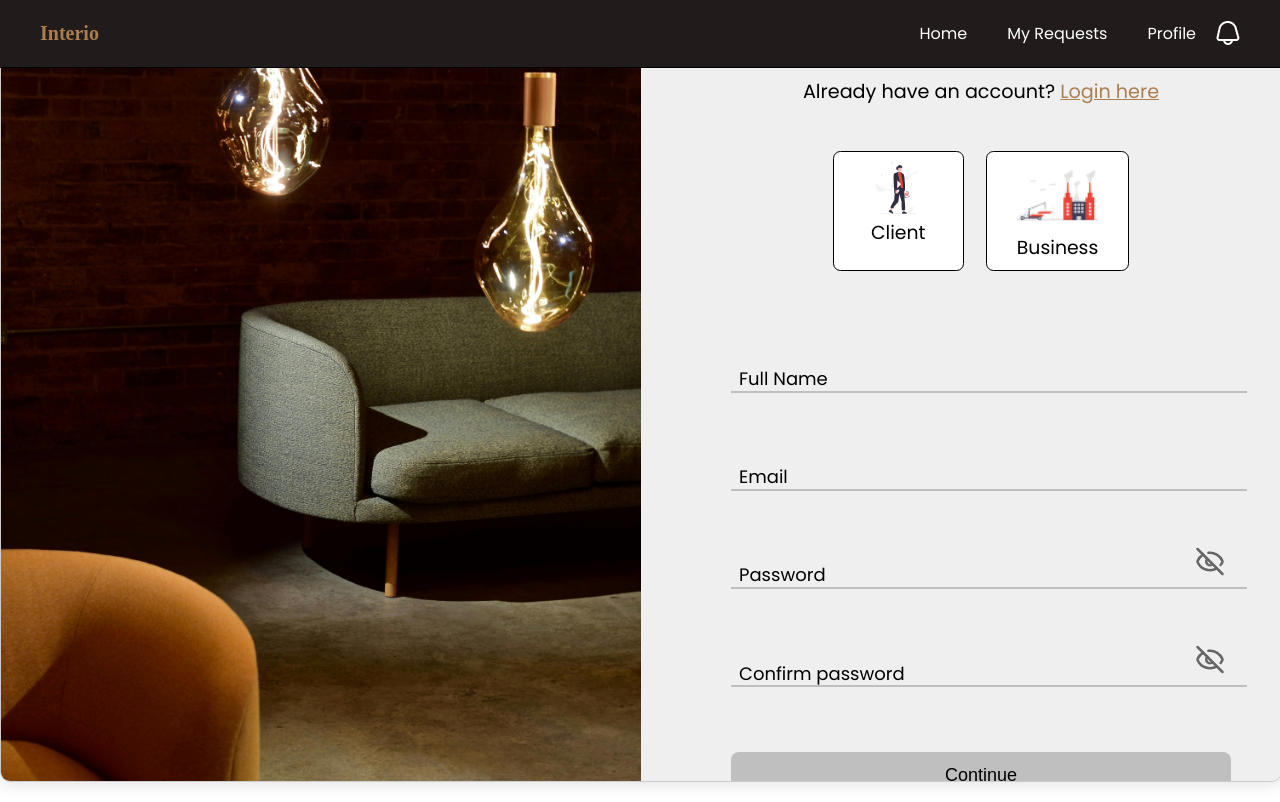
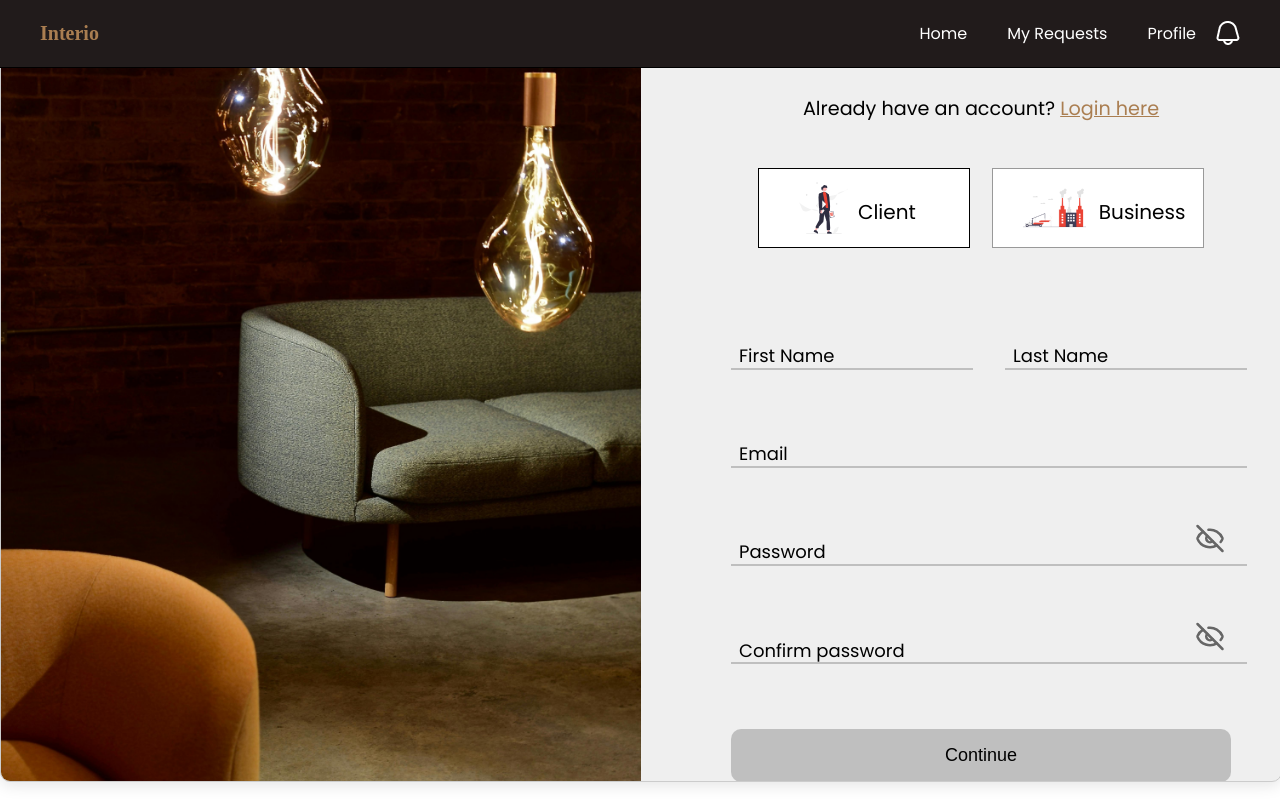
Before and after one commit to joelarapi/Interio-Front-End, a React (Vite) app: page /login in a window 1280 px wide. Built offline with nearby package versions, Linux system fonts and the light colour scheme; a web font is replaced by a local one.

Commit message:
login/signup v4

```diff
--- a/src/Components/Login.jsx
+++ b/src/Components/Login.jsx
@@ -2,26 +2,42 @@ import { useState, useEffect } from 'react';
 import styles from './Login.module.css';
 import { Eye, EyeOff } from "lucide-react";
 
+
 function Login() {
     const [email, setEmail] = useState('');
+    const [createEmail, setCreateEmail] = useState('');
+    const [createPassword, setCreatePassword] = useState('');
     const [password, setPassword] = useState('');
-    const [fullName, setFullName] = useState('');
     const [confirmPassword, setConfirmPassword] = useState('');
     const [showPassword, setShowPassword] = useState(false);
     const [showConfirmPassword, setShowConfirmPassword] = useState(false);
     const [isPasswordFilled, setIsPasswordFilled] = useState(false);
     const [isEmailFilled, setIsEmailFilled] = useState(false);
-    const [isFullNameFilled, setIsFullNameFilled] = useState(false);
+    const [isCreateEmailFilled, setIsCreateEmailFilled] = useState(false);
+    const [isCreatePasswordFilled, setIsCreatePasswordFilled] = useState(false);
     const [isConfirmPasswordFilled, setIsConfirmPasswordFilled] = useState(false);
     const [isRegister, setIsRegister] = useState(false);
-    const [userType, setUserType] = useState('');
+    const [userType, setUserType] = useState('client');
+    const [firstName, setFirstName] = useState('');
+    const [lastName, setLastName] = useState('');
+    const [isFirstNameFilled, setIsFirstNameFilled] = useState(false);
+    const [isLastNameFilled, setIsLastNameFilled] = useState(false);
+    const [businessName, setBusinessName] = useState('');
+    const [location, setLocation] = useState('');
+    const [isBusinessNameFilled, setIsBusinessNameFilled] = useState(false);
+    const [isLocationFilled, setIsLocationFilled] = useState(false);
 
     useEffect(() => {
         setIsEmailFilled(email !== '');
         setIsPasswordFilled(password !== '');
-        setIsFullNameFilled(fullName !== '');
         setIsConfirmPasswordFilled(confirmPassword !== '');
-    }, [email, password, fullName, confirmPassword]);
+        setIsCreatePasswordFilled(createPassword !== '');
+        setIsCreateEmailFilled(createEmail !== '');
+        setIsFirstNameFilled(firstName !== '');
+        setIsLastNameFilled(lastName !== '');
+        setIsBusinessNameFilled(businessName !== '');
+        setIsLocationFilled(location !== '');
+    }, [email, password, businessName,location, confirmPassword, createEmail, createPassword, firstName, lastName]);
 
     const toggleFormType = () => {
         setIsRegister(!isRegister);
@@ -107,47 +123,86 @@ function Login() {
                             <div className={styles.type}>
                                 <div className={`${styles.typeItem} ${userType === 'client' ? styles.selected : ''}`} onClick={() => handleUserType('client')}>
                                     <img src="/Client.png" alt="Client" />
-                                    <span>Client</span>
+                                    <span className={styles.left}>Client</span>
                                 </div>
                                 <div className={`${styles.typeItem} ${userType === 'business' ? styles.selected : ''}`} onClick={() => handleUserType('business')}>
                                     <img src="/Bussiness.png" alt="Business" />
-                                    <span>Business</span>
+                                    <span className={styles.right}>Business</span>
                                 </div>
                             </div>
+                            {userType === 'client' ? (<div className={styles.inputGroupClient}>
+                                <div className={styles.labelWrapper}>
+                                    <label className={`${styles.label} ${firstName ? styles.labelFocused : ''}`}>First
+                                        Name</label>
+                                    <input
+                                        type="text"
+                                        value={firstName}
+                                        onChange={(e) => setFirstName(e.target.value)}
+                                        required
+                                        className={`${styles.input} ${isFirstNameFilled ? styles.filled : ''}`}
+                                    />
+                                </div>
+                                <div className={styles.labelWrapper}>
+                                    <label className={`${styles.label} ${lastName ? styles.labelFocused : ''}`}>Last
+                                        Name</label>
+                                    <input
+                                        type="text"
+                                        value={lastName}
+                                        onChange={(e) => setLastName(e.target.value)}
+                                        required
+                                        className={`${styles.input} ${isLastNameFilled ? styles.filled : ''}`}
+                                    />
+                                </div>
+                            </div>) : (
+                                <div className={styles.inputGroupClient}>
+                                    <div className={styles.labelWrapper}>
+                                        <label className={`${styles.label} ${businessName ? styles.labelFocused : ''}`}>Business
+                                            Name</label>
+                                        <input
+                                            type="text"
+                                            value={businessName}
+                                            onChange={(e) => setBusinessName(e.target.value)}
+                                            required
+                                            className={`${styles.input} ${isBusinessNameFilled ? styles.filled : ''}`}
+                                        />
+                                    </div>
+                                    <div className={styles.labelWrapper}>
+                                        <label className={`${styles.label} ${location ? styles.labelFocused : ''}`}>Location</label>
+                                        <input
+                                            type="text"
+                                            value={location}
+                                            onChange={(e) => setLocation(e.target.value)}
+                                            required
+                                            className={`${styles.input} ${isLocationFilled ? styles.filled : ''}`}
+                                        />
+                                    </div>
+                                </div>
+                            )
+                            }
                             <div className={styles.inputGroup}>
                                 <div className={styles.labelWrapper}>
-                                <label className={`${styles.label} ${fullName ? styles.labelFocused : ''}`}>Full Name</label>
+                                    <label
+                                        className={`${styles.label} ${createEmail ? styles.labelFocused : ''}`}>Email</label>
                                     <input
-                                    type="text"
-                                    value={fullName}
-                                    onChange={(e) => setFullName(e.target.value)}
+                                        type="email"
+                                        value={createEmail}
+                                        onChange={(e) => setCreateEmail(e.target.value)}
                                         required
-                                    className={`${styles.input} ${isFullNameFilled ? styles.filled : ''}`}
+                                        className={`${styles.input} ${isCreateEmailFilled ? styles.filled : ''}`}
                                     />
                                 </div>
                             </div>
                             <div className={styles.inputGroup}>
                                 <div className={styles.labelWrapper}>
-                                <label className={`${styles.label} ${email ? styles.labelFocused : ''}`}>Email</label>
-                                <input
-                                    type="email"
-                                    value={email}
-                                    onChange={(e) => setEmail(e.target.value)}
-                                    required
-                                    className={`${styles.input} ${isEmailFilled ? styles.filled : ''}`}
-                                />
-                                </div>
-                            </div>
-                            <div className={styles.inputGroup}>
-                                <div className={styles.labelWrapper}>
-                                <label className={`${styles.label} ${password ? styles.labelFocused : ''}`}>Password</label>
+                                    <label
+                                        className={`${styles.label} ${createPassword ? styles.labelFocused : ''}`}>Password</label>
                                     <div className={styles.passwordWrapper}>
                                         <input
                                             type={showPassword ? "text" : "password"}
-                                        value={password}
-                                        onChange={(e) => setPassword(e.target.value)}
+                                            value={createPassword}
+                                            onChange={(e) => setCreatePassword(e.target.value)}
                                             required
-                                        className={`${styles.input} ${isPasswordFilled ? styles.filled : ''}`}
+                                        className={`${styles.input} ${isCreatePasswordFilled ? styles.filled : ''}`}
                                     />
                                     <button
                                         type="button"
@@ -182,8 +237,8 @@ function Login() {
                             </div>
                             <button
                                 type="submit"
-                                className={`${styles.submitButton} ${(isEmailFilled && isPasswordFilled && isFullNameFilled && isConfirmPasswordFilled) ? styles.active : ''}`}
-                                disabled={!(isEmailFilled && isPasswordFilled && isFullNameFilled && isConfirmPasswordFilled)}
+                                className={`${styles.submitButton} ${(isEmailFilled && isPasswordFilled && isLocationFilled && isBusinessNameFilled && isConfirmPasswordFilled && isCreatePasswordFilled && isCreateEmailFilled && isFirstNameFilled && isLastNameFilled) ? styles.active : ''}`}
+                                disabled={!(isEmailFilled && isPasswordFilled && isConfirmPasswordFilled && isCreatePasswordFilled && isCreateEmailFilled && isFirstNameFilled && isLastNameFilled && isBusinessNameFilled && isLocationFilled)}
                             >
                                 Continue
                             </button>
--- a/src/Components/Login.module.css
+++ b/src/Components/Login.module.css
@@ -106,6 +106,14 @@
     background-color: #EFEFEF;
 }
 
+.inputGroupClient{
+    display: flex;
+    flex-direction: row;
+    width: 500px;
+    background-color: #EFEFEF;
+    gap: 3rem;
+}
+
 .labelWrapper{
     position: relative;
     margin-top: 1.5rem;
@@ -123,7 +131,7 @@
 
 .labelFocused{
     top: -0.5rem;
-    font-size: 18px;
+    font-size: 14px;
     color: #000000;
 }
 
@@ -139,7 +147,7 @@
 }
 
 .input.filled{
-    border-bottom: 2px solid #A68B6ABB;
+    border-bottom: 2px solid #4D462A;
 }
 
 .passwordWrapper {
@@ -159,12 +167,12 @@
 
 .submitButton {
     width: 500px;
-    padding: 0.8rem;
+    padding: 1rem;
     margin-top: 3.063rem;
     background-color: #00000033;
     color: black;
     border: none;
-    border-radius: 0.5rem;
+    border-radius: 0.625rem;
     cursor: not-allowed;
     transition: background-color 0.3s, transform 0.3s, box-shadow 0.3s;
     font-size: 18px;
@@ -176,13 +184,14 @@
 }
 
 .submitButton.active{
-    background-color: #A68B6ABB;
+    background-color: #4D462A;
     cursor: pointer;
+    color: white;
 }
 
 .input:focus{
     outline: none;
-    border-bottom: 2px solid #A68B6ABB;
+    border-bottom: 2px solid #4D462A;
 }
 
 .submitButton.active:hover{
@@ -210,11 +219,12 @@
 }
 
 .typeItem{
+    width: 150px;
     display: flex;
-    flex-direction: column;
-    border: 0.046rem solid #000000;
-    border-radius: 0.464rem;
-    padding: 10px 30px 10px 30px;
+    flex-direction: row;
+    align-items: center;
+    border: 0.046rem solid #999999;
+    padding: 13px 30px 13px 30px;
     background-color: #ffffff;
 }
 
@@ -224,15 +234,27 @@
 
 .typeItem span{
     font-family: Poppins, sans-serif;
-    font-size: 1.178rem;
+    font-size: 1.25rem;
     font-weight: 400;
     line-height: 1.391rem;
+}
+
+.left{
     text-align: center;
     color: #000000;
     margin-top: 0.5rem;
+    margin-left: 0;
 }
 
+.right{
+    text-align: center;
+    color: #000000;
+    margin-top: 0.5rem;
+    margin-left: 0.8rem;
+}
+
+
 .selected{
-    background-color: #A68B6ABB;
+    border: 0.08rem solid #000000;
     color: white;
 }
--- a/src/Components/Navbar.jsx
+++ b/src/Components/Navbar.jsx
@@ -1,6 +1,6 @@
-import React from 'react'
-import classes from './Navbar.module.css'
-import { NavLink } from 'react-router-dom'
+import React from 'react';
+import classes from './Navbar.module.css';
+import { NavLink } from 'react-router-dom';
 import notifIcon from '../icons/notifications-bell-icon.png';
 
 const Navbar = () => {
```
Lines whose indentation alone changed are shown as unchanged.
